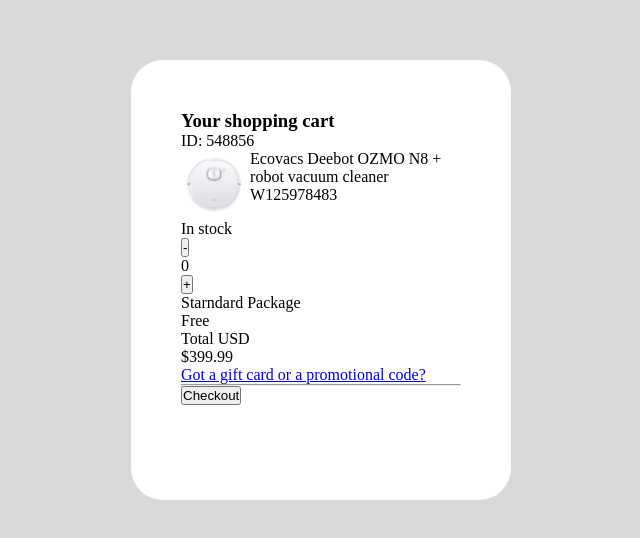
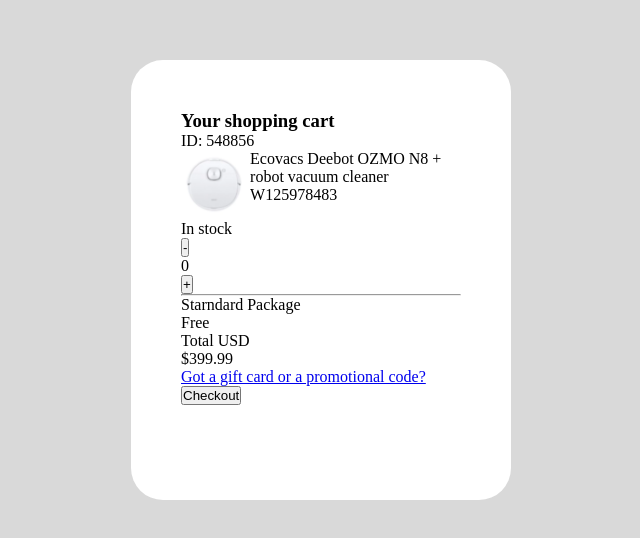
Before and after one commit to eobcre/shopping-card, a React (Vite) app: page / in a window 1280 px wide. Shown: the part 120-658 px from the top of the page, without its empty margins (319-959 px from the left). Built offline with nearby package versions, Linux system fonts and the light colour scheme.

Commit message:
div updated inner-inner-conntainer

```diff
--- a/src/App.tsx
+++ b/src/App.tsx
@@ -8,12 +8,14 @@
   return (
     <div className='container'>
       <div className='inner-container'>
-        <Title />
-        <CartItem />
-        <Counter />
-        <Price />
-        <hr />
-        <Button name='Checkout' />
+        <div className='inner-inner-container'>
+          <Title />
+          <CartItem />
+          <Counter />
+          <hr />
+          <Price />
+          <Button name='Checkout' />
+        </div>
       </div>
     </div>
   );
```
